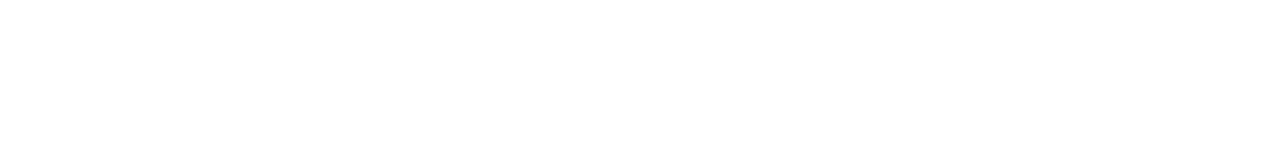
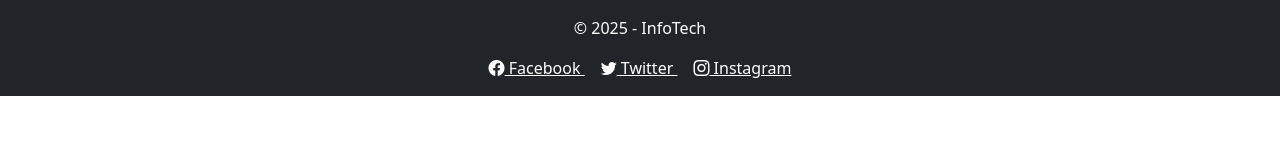
Before and after one commit to ElRodriCAT/entrega2, a website: page views/trabajaConNos.html in a window 1280 px wide. Drawn offline with nearby package versions, Linux system fonts and the light colour scheme.

Commit message:
agregando todo lo necesario para empezar con SCSS

```diff
--- a/CSS/styles.css
+++ b/CSS/styles.css
@@ -20,7 +20,7 @@ h1 {
     top: 0;
     width: 100%;
     z-index: 1000;
-
+}
 .nav-link:hover {
     color: #007bff !important;
 }
--- /dev/null
+++ b/SCSS/_main.scss
@@ -0,0 +1,18 @@
+@import "variables";
+@import "mixins";
+@import "global";
+@import "header";
+@import "footer";
+
+
+body {
+    font-family: Arial, sans-serif;
+}
+
+.trabaja-container {
+    max-width: 800px;
+    margin: auto;
+    padding: 20px;
+    text-align: center;
+    background-color: #f0f0f0;
+}
--- a/views/trabajaConNos.html
+++ b/views/trabajaConNos.html
@@ -10,5 +10,22 @@
 </head>
 <body>
 
+
+
+
+    <footer class="bg-dark text-white text-center py-3">
+        <p>&copy; 2025 - InfoTech</p>
+        <div>
+            <a href="https://www.facebook.com" target="_blank" class="text-white mx-2">
+                <i class="bi bi-facebook"></i> Facebook
+            </a>
+            <a href="https://www.twitter.com" target="_blank" class="text-white mx-2">
+                <i class="bi bi-twitter"></i> Twitter
+            </a>
+            <a href="https://www.instagram.com" target="_blank" class="text-white mx-2">
+                <i class="bi bi-instagram"></i> Instagram
+            </a>
+        </div>
+    </footer>
 </body>
 </html>
```
Also changed, not shown: index.html (+1 -0 lines), package.json (+9 -9 lines), views/contacto.html (+1 -0 lines), views/nosotros.html (+1 -0 lines), SCSS/_footer.scss (added), SCSS/_global.scss (added), SCSS/_header.scss (added), SCSS/_mixins.scss (added), SCSS/_variables.scss (added), img/background-img2.jpg (added).
